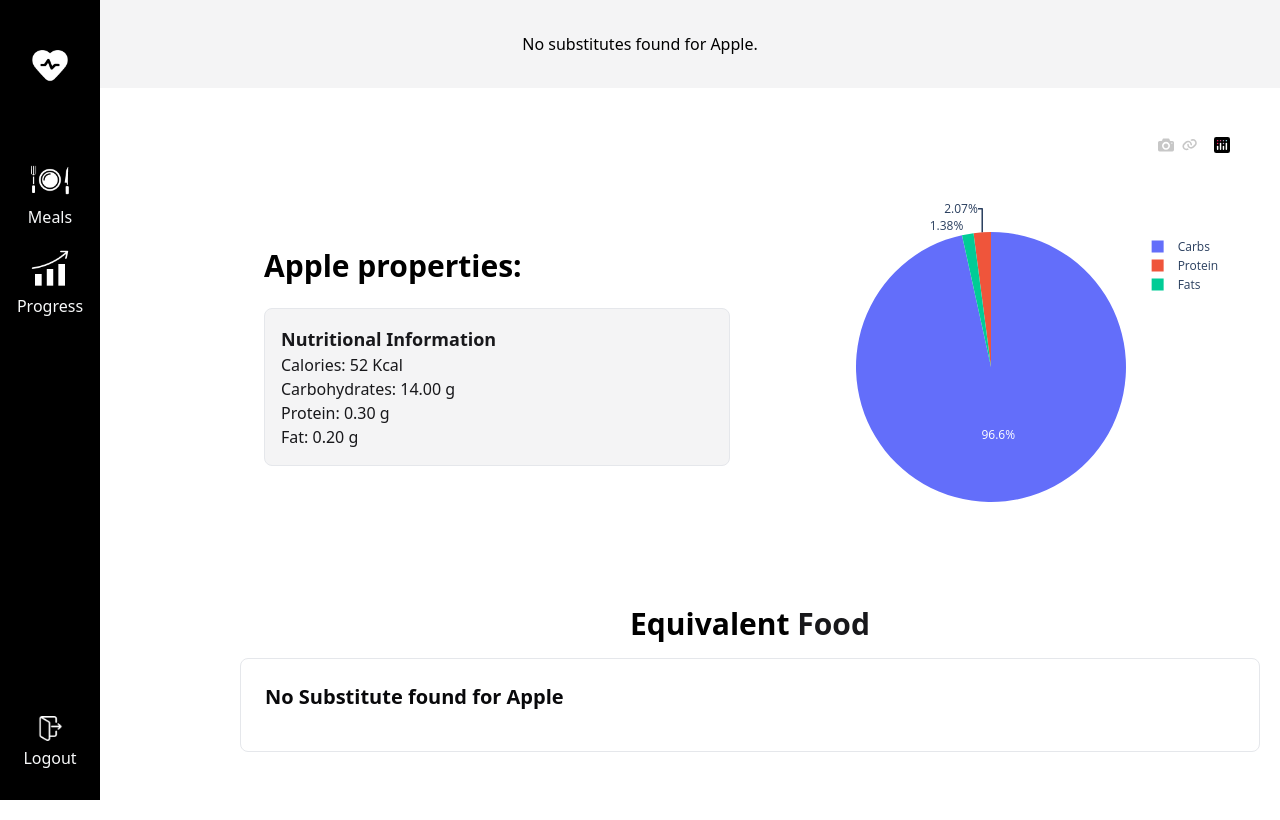
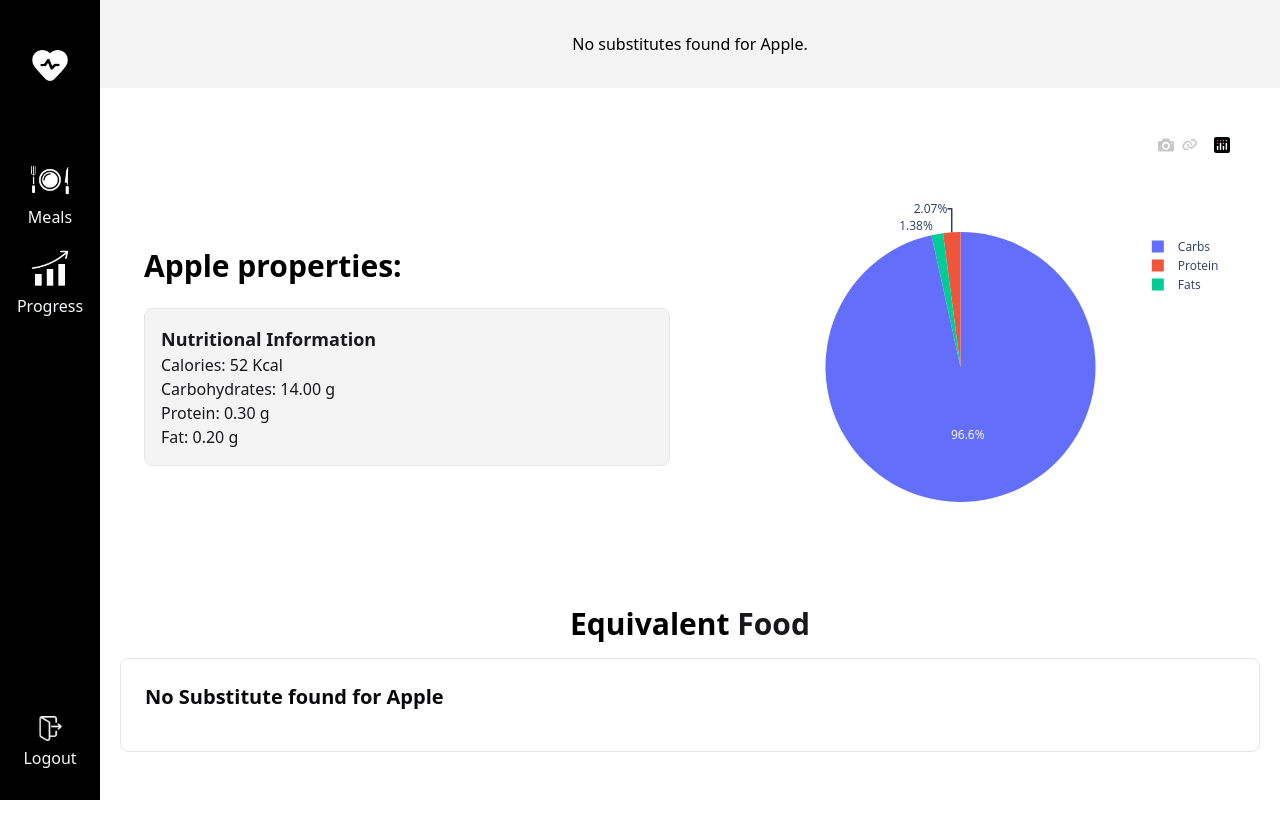
Before and after one commit to rafvai/DietShopper, a Flask app: page /food-details/Apple in a window 1280 px wide. Run offline with Flask 3, Linux system fonts and the light colour scheme; a user stored in the database is signed in; some libraries are stand-ins or nearby versions.

Commit message:
Changed the alignement in food-details

```diff
--- a/app/templates/food_details.html
+++ b/app/templates/food_details.html
@@ -1,8 +1,8 @@
 {% extends "base.html" %}
 {% block title %}Shopping List{% endblock %}
 {% block content %}
-    <body>
-		<div style="margin-left: 220px; padding: 20px;">
+    <body class="min-h-screen flex items-center justify-center bg-white" style="margin-left: 100px;">
+		<div style="padding: 20px;">
             <div class="flex flex-col items-center md:flex-row md:justify-center md:space-x-10 p-6">
     <div class="md:w-1/2 text-center md:text-left order-2 md:order-1">
       <h2 class="text-3xl font-semibold mb-6">{{ food.name }} properties:</h2>
```
Also changed, not shown: dump.sql (deleted).
